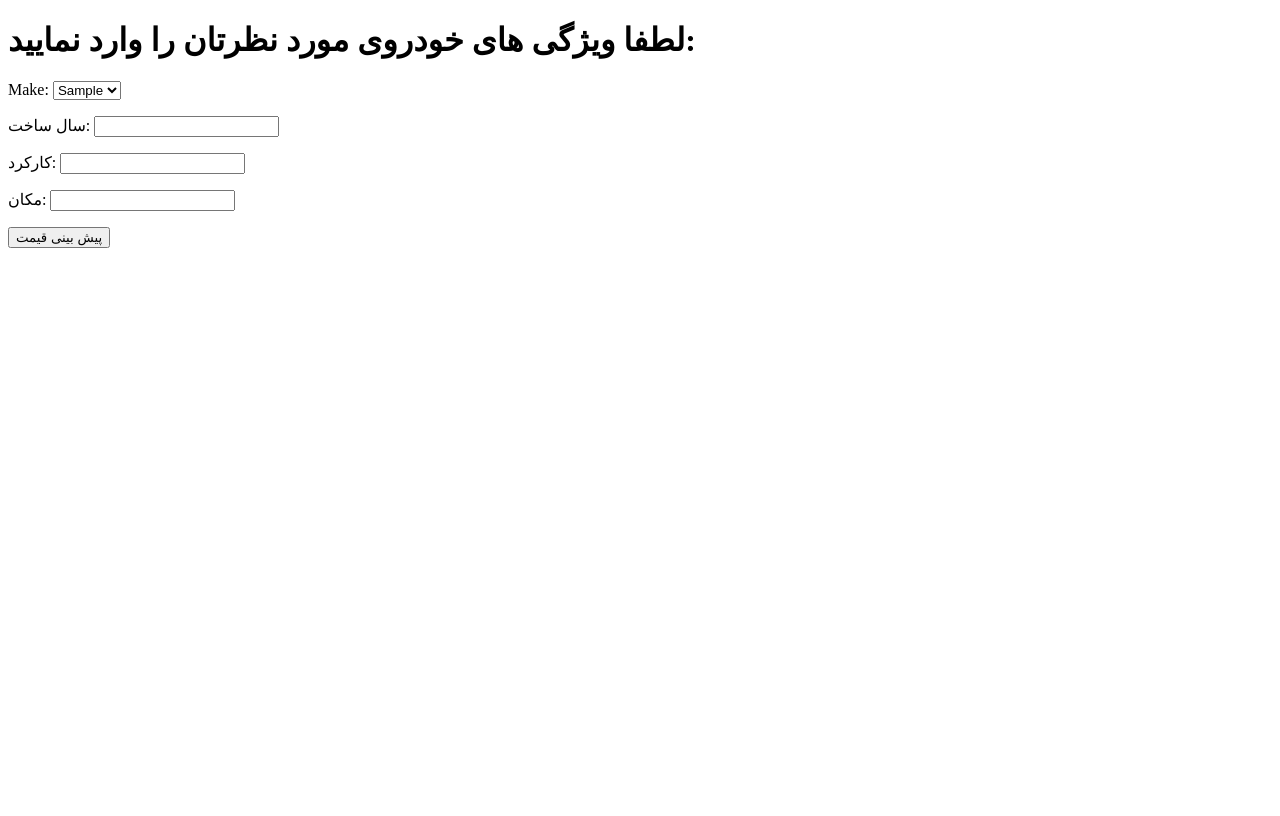
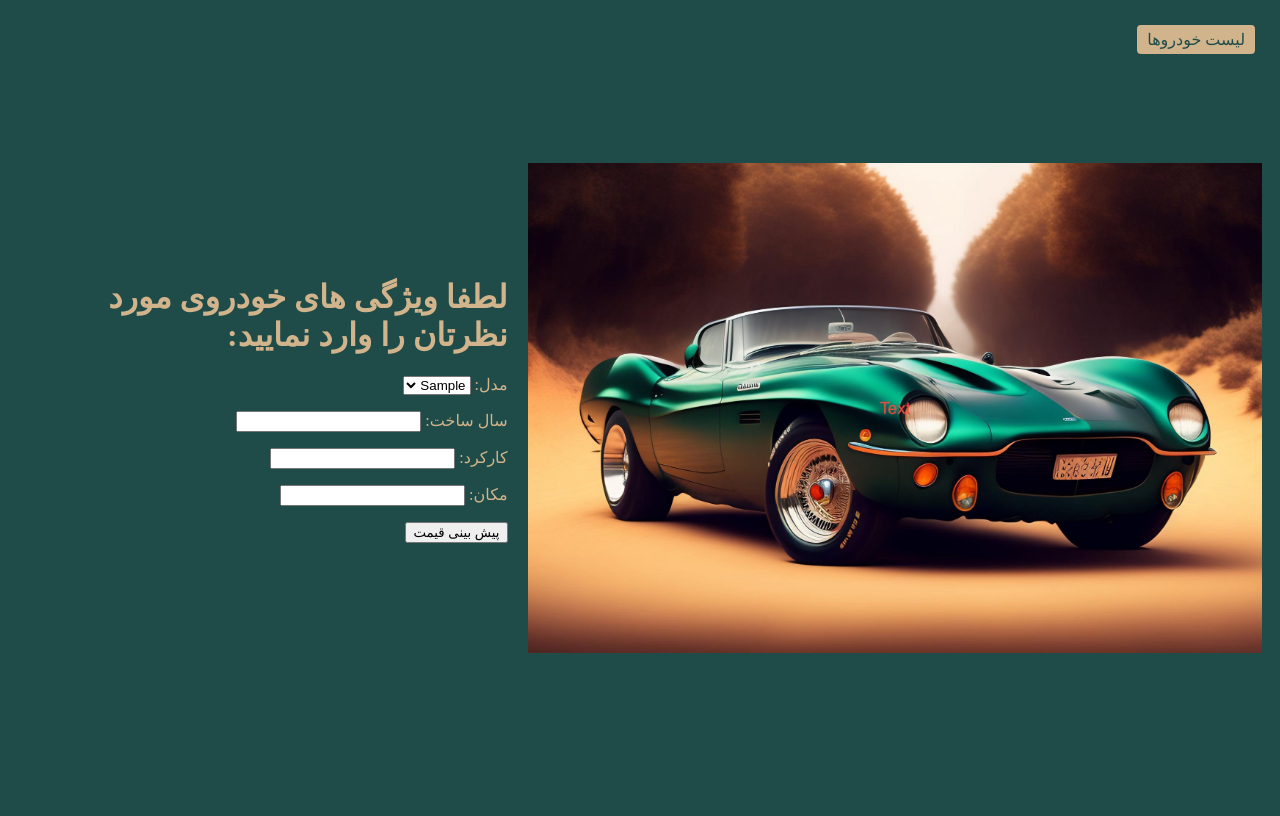
Before and after one commit to fmadadi69/CarFinder, a Django app: page /CarRecomender/car_prediction/ in a window 1280 px wide. Before the commit the page ends 248 px from the top, so only its background shows below. Run offline with Django 4.2, Linux system fonts and the light colour scheme; tables that the repository leaves empty hold one stand-in row (values such as "Sample post").

Commit message:
working on the html and style

```diff
--- a/CarFinder/CarRecomender/forms.py
+++ b/CarFinder/CarRecomender/forms.py
@@ -4,7 +4,8 @@ from django.utils.translation import gettext_lazy as _
 
 
 class CarPredictionForm(forms.ModelForm):
-    make = forms.ModelChoiceField(queryset=Car.objects.values_list('make', flat=True).distinct(), empty_label=None, to_field_name="make")
+    make = forms.ModelChoiceField(queryset=Car.objects.values_list('make', flat=True).distinct(),
+                                  empty_label=None, to_field_name="make", label='مدل')
 
     class Meta:
         model = CarPrediction
--- /dev/null
+++ b/CarFinder/CarRecomender/static/CarRecomender/css/style.css
@@ -0,0 +1,44 @@
+body{
+    background-color: #1F4C49;
+}
+.flex-container{
+    display: flex;
+    justify-content: center;
+    align-items: center;
+    height: 100vh;
+}
+.flex-item{
+    flex: fit-content;
+    padding: 10px;
+    max-height: 100%;
+}
+.flex-item img{
+    max-width: 100%;
+    max-height: 100%;
+    display: block;
+    margin: 0 auto;
+}
+.form-container{
+    direction: rtl;
+    color: tan;
+}
+.menu{
+    position: fixed;
+    top: 10px;
+    right: 10px;
+    height: 3%;
+    text-align: center;
+    padding: 10px;
+}
+.menu-button{
+    display: inline-block;
+    padding: 5px 10px;
+    background-color: tan;
+    color: #1F4C49;
+    text-decoration: none;
+    border-radius: 4px;
+    margin: 5px;
+}
+.menu-button:hover{
+    background-color: darksalmon;
+}
--- a/CarFinder/CarRecomender/templates/CarRecomender/CarPrediction.html
+++ b/CarFinder/CarRecomender/templates/CarRecomender/CarPrediction.html
@@ -1,3 +1,5 @@
+{% load static %}
+<link rel="stylesheet" href="{% static 'CarRecomender/css/style.css' %}">
 <!DOCTYPE html>
 <html lang="en">
 <head>
@@ -5,6 +7,11 @@
     <title>پیش بینی قیمت خودرو</title>
 </head>
 <body>
+    <div class="menu">
+        <a href="{% url 'CarRecomender:cars_list'%}" class="menu-button">لیست خودروها</a>
+    </div>
+    <div class="flex-container">
+        <div class="flex-item form-container" style="flex: 40%">
             <h1>لطفا ویژگی های خودروی مورد نظرتان را وارد نمایید:</h1>
             <form method="POST">
                 {% csrf_token %}
@@ -12,5 +19,13 @@
                 <button type="submit">پیش بینی قیمت</button>
 
             </form>
+        </div>
+        <div class="flex-item" style="flex: 60%">
+            <img src="{% static 'CarRecomender/img/3.jpg' %}" alt="Header Image">
+        </div>
+
+
+    </div>
+
 </body>
 </html>
--- a/CarFinder/CarRecomender/urls.py
+++ b/CarFinder/CarRecomender/urls.py
@@ -1,6 +1,8 @@
 from django.urls import path
 
 from . import views
+
+app_name = 'CarRecomender'
 
 urlpatterns = [
     path("car_prediction/", views.car_prediction, name='car_prediction'),
--- a/CarFinder/CarRecomender/views.py
+++ b/CarFinder/CarRecomender/views.py
@@ -79,7 +79,7 @@ def similar_cars(request, prediction_id):
         'year': prediction.year,
         'location': prediction.location
     })
-    all_similar_cars = get_list_or_404(Car)  # ADD FILTER QUERY TO SHOW ONLY SIMILAR CARS
+    all_similar_cars = get_list_or_404(Car, make = prediction.make)  # ADD FILTER QUERY TO SHOW ONLY SIMILAR CARS
     return render(request, 'CarRecomender/SimilarCar.html',
                   {'form': form, 'prediction': prediction, 'similar_cars': all_similar_cars})
 
```
Also changed, not shown: CarFinder/CarFinder/settings.py (+5 -2 lines), CarFinder/CarRecomender/static/CarRecomender/img/1.jpg (added), CarFinder/CarRecomender/static/CarRecomender/img/2.jpg (added), CarFinder/CarRecomender/static/CarRecomender/img/3.jpg (added). Lines whose indentation alone changed are shown as unchanged.
